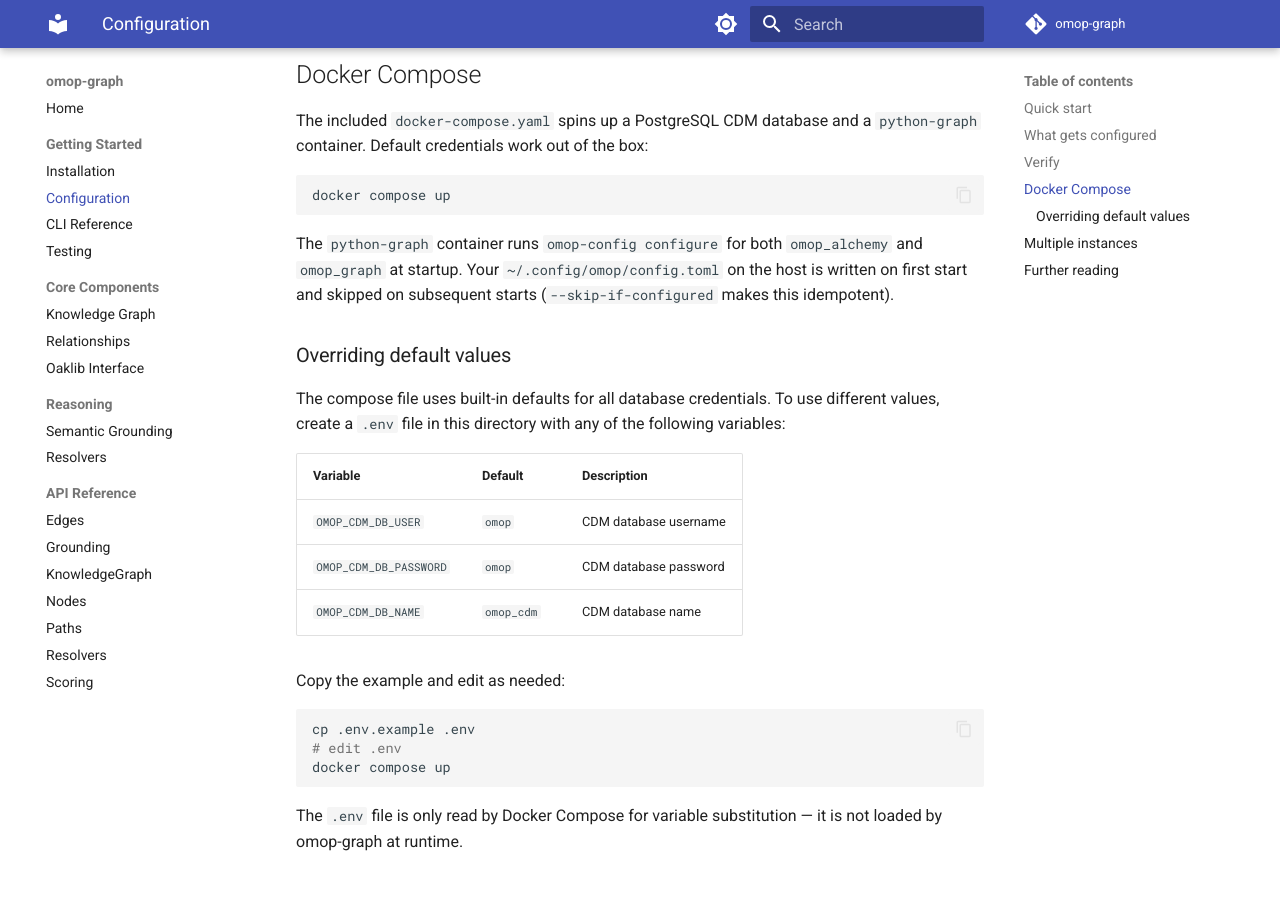
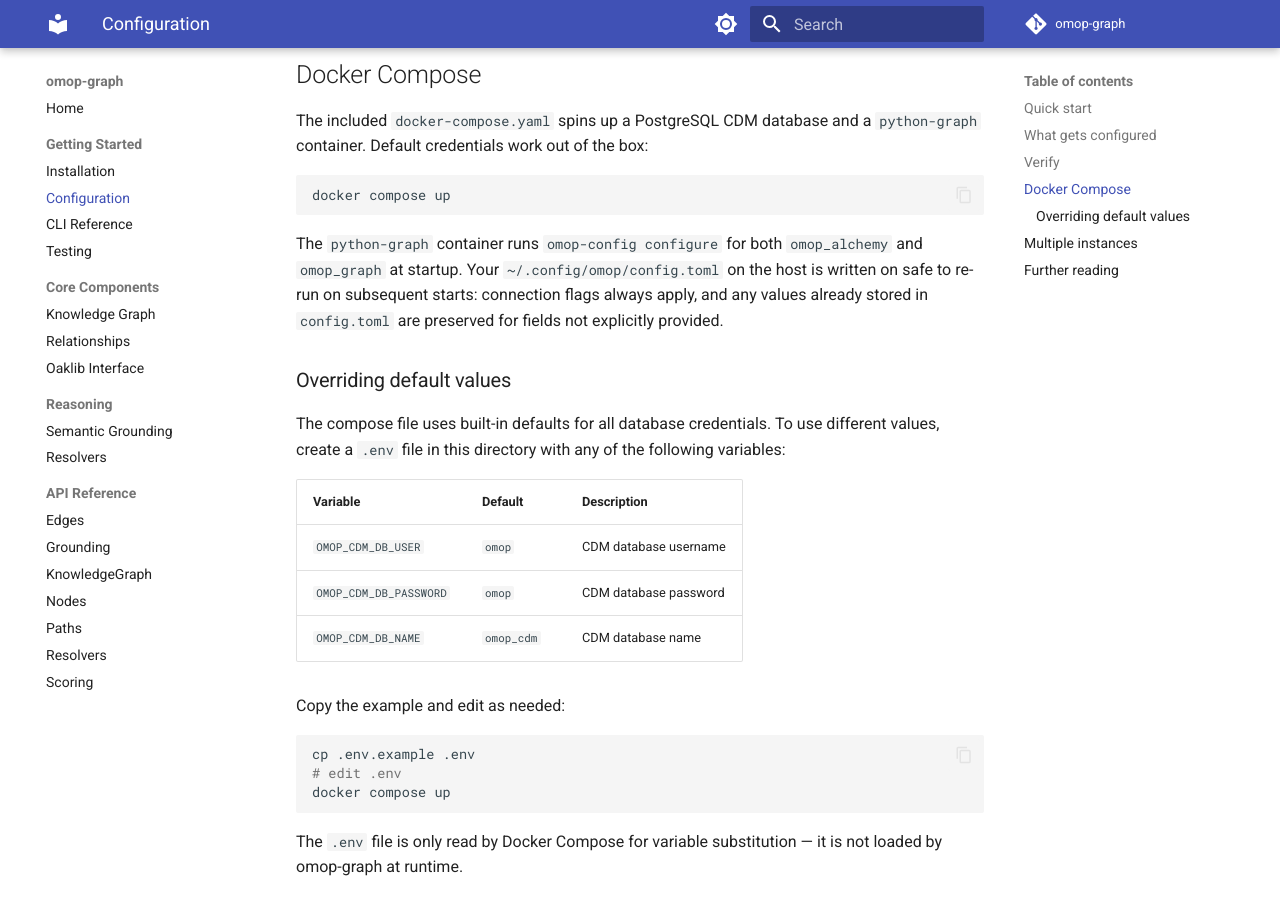
Before and after one commit to AustralianCancerDataNetwork/omop-graph, an MkDocs documentation site: the page built from docs/getting-started/configuration.md, in a window 1280 px wide and 900 px high, scrolled down 789 px. Built offline with MkDocs 1.6.1 and Material for MkDocs 9.7.7, drawn with Linux system fonts in a browser that asks for light colours; comment, search, counter and statistics services are not loaded.

Commit message:
Remove skip-if-configured

```diff
--- a/docker-compose.yaml
+++ b/docker-compose.yaml
@@ -31,13 +31,13 @@ services:
       - omop-net
     command: >
       bash -c "
-        omop-config configure omop_alchemy --skip-if-configured
+        omop-config configure omop_alchemy
           --conn-name cdm --dialect postgresql+psycopg
           --host omop-cdm-db --port 5432
           --user ${OMOP_CDM_DB_USER:-omop}
           --password ${OMOP_CDM_DB_PASSWORD:-omop}
           --database ${OMOP_CDM_DB_NAME:-omop_cdm} --cdm-schema omop &&
-        omop-config configure omop_graph --skip-if-configured &&
+        omop-config configure omop_graph &&
         sleep infinity
       "
 
--- a/docs/getting-started/configuration.md
+++ b/docs/getting-started/configuration.md
@@ -38,8 +38,7 @@ docker compose up
 
 The `python-graph` container runs `omop-config configure` for both `omop_alchemy` and
 `omop_graph` at startup. Your `~/.config/omop/config.toml` on the host is written on
-first start and skipped on subsequent starts (`--skip-if-configured` makes this
-idempotent).
+safe to re-run on subsequent starts: connection flags always apply, and any values already stored in `config.toml` are preserved for fields not explicitly provided.
 
 ### Overriding default values
 
```
